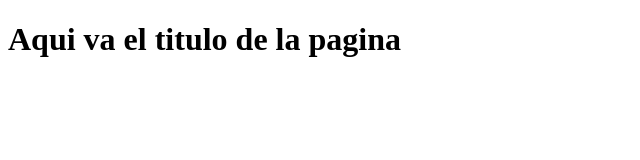
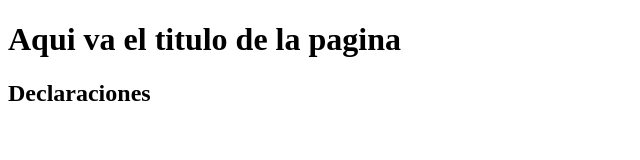
Before and after one commit to Sandead176/proyectowebempresarial, a plain HTML site: page index.html in a window 1280 px wide. Shown: the whole page, without its empty margins (0-640 px from the left). Drawn offline with Linux system fonts and the light colour scheme.

Commit message:
Update index.html

```diff
--- a/index.html
+++ b/index.html
@@ -8,6 +8,7 @@
 </head>
 <body>
     <h1>Aqui va el titulo de la pagina</h1>
+    <h2>Declaraciones</h2>
 
 </body>
 </html>
```
